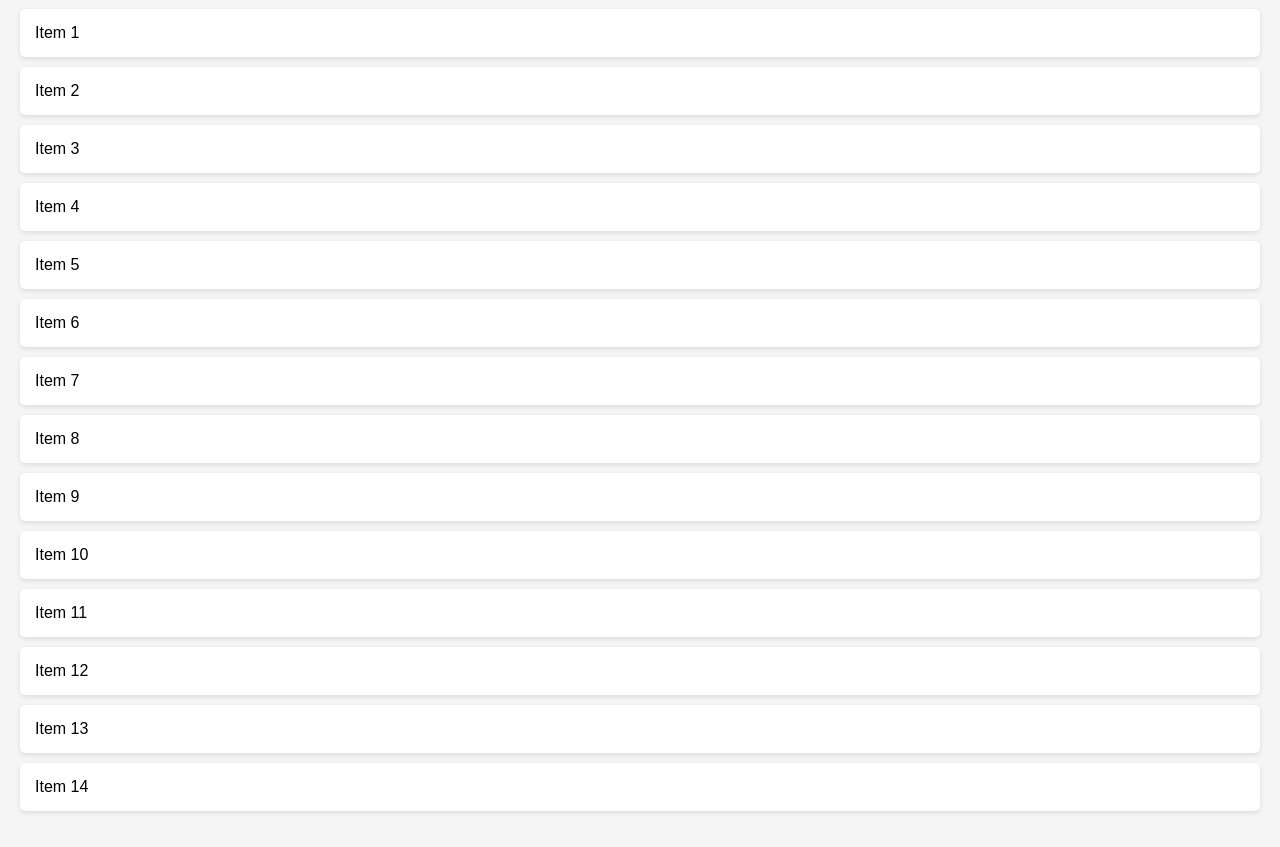
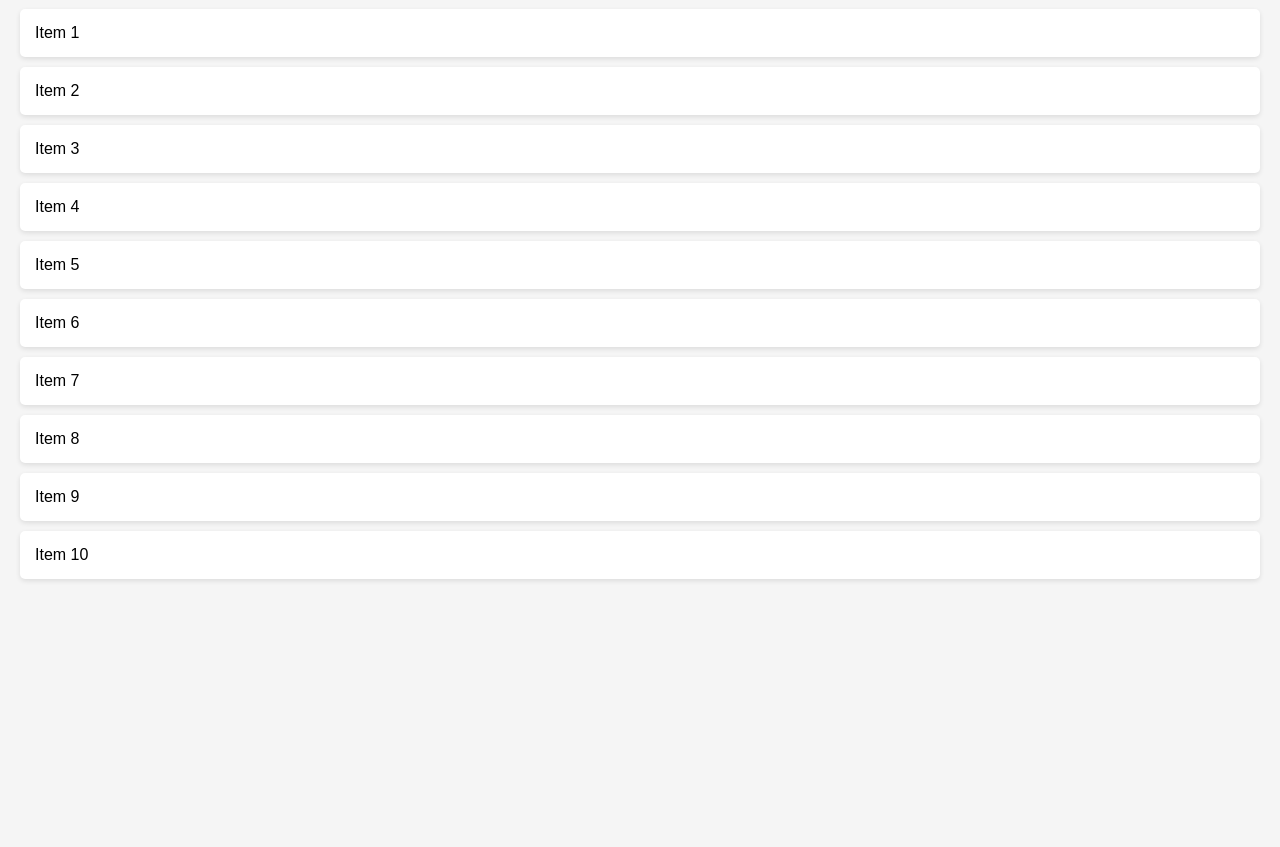
Before and after one commit to acciojob/infinite-scroll-Syamson07, a website: page main.html in a window 1280 px wide. Shown: the part 99-946 px from the top of the page. After the commit the page ends 800 px from the top, so only its background shows below. Drawn offline with Linux system fonts and the light colour scheme.

Commit message:
created a submission

```diff
--- a/main.html
+++ b/main.html
@@ -9,7 +9,7 @@
 <body>
 
   <h1>Infinite Scrolling List</h1>
-  <ul id="list">
+  <ul id="infi-list">
     <!-- JavaScript will insert list items here -->
   </ul>
 
--- a/script.js
+++ b/script.js
@@ -1,6 +1,5 @@
-//your code here!
-// Select the container where the list items are
-const list = document.getElementById('list');
+// Select the correct list element
+const list = document.getElementById('infi-list');
 
 // Function to add list items
 function addListItems(count) {
@@ -11,13 +10,12 @@ function addListItems(count) {
     }
 }
 
-// Add 10 items initially
-addListItems(10);
+// Add 2 items initially (as per test case)
+addListItems(2);
 
-// Listen for scroll event
+// Add 2 more items when user scrolls to bottom
 window.addEventListener('scroll', () => {
-    // Check if user reached bottom of the page
     if (window.innerHeight + window.scrollY >= document.body.offsetHeight) {
-        addListItems(2); // Add 2 more items
+        addListItems(2);
     }
 });
--- a/styles.css
+++ b/styles.css
@@ -10,12 +10,12 @@ h1 {
   margin-bottom: 30px;
 }
 
-#list {
+#infi-list {
   list-style: none;
   padding: 0;
 }
 
-#list li {
+#infi-list li {
   background-color: white;
   margin: 10px 0;
   padding: 15px;
```
